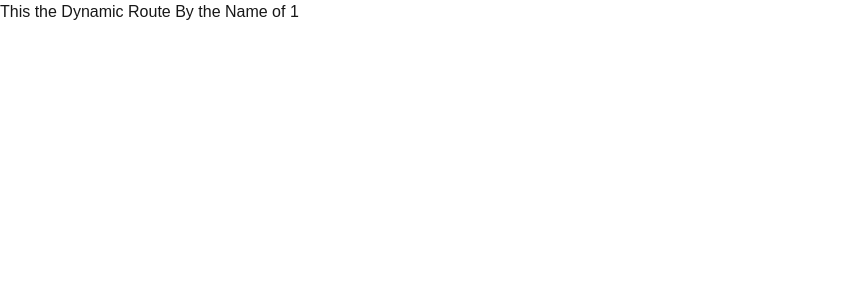
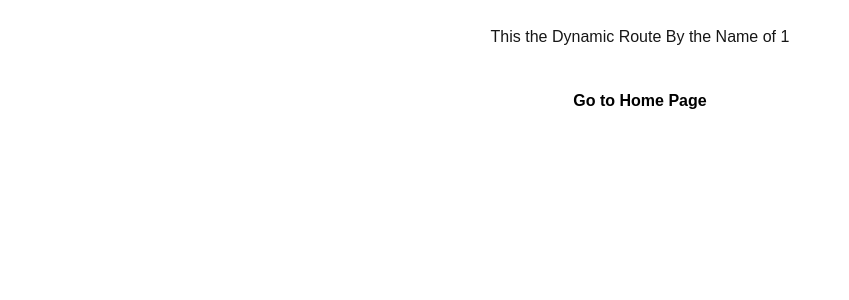
Before and after one commit to HasanCoder66/Governor-Sindh-Initiative-Practices, a Next.js app in the folder new-project/: page /user/1 in a window 1280 px wide. Shown: the top 300 px of the page, without its empty margins (0-849 px from the left). Built offline with nearby package versions, Linux system fonts and the light colour scheme.

Commit message:
router.push practice using Javascript

```diff
--- a/new-project/pages/user/[DynamicRoute].js
+++ b/new-project/pages/user/[DynamicRoute].js
@@ -1,14 +1,24 @@
-import React from 'react'
-import { useRouter } from 'next/router'
+import React from "react";
+import { useRouter } from "next/router";
 
 const DynamicRoute = () => {
-  const router = useRouter()
-  const {query} = router
-  console.log(query)
+  const router = useRouter();
+  const { query } = router;
+  console.log(query);
 
   return (
-    <div>{`This the Dynamic Route By the Name of ${query.DynamicRoute}`}</div>
-  )
-}
+    <div className="flex flex-col justify-center mt-[25px]">
+      <p className="text-center">
+        {`This the Dynamic Route By the Name of ${query.DynamicRoute}`}
+      </p>
+      <button
+        onClick={(e) => router.push(`/`)}
+        className="bg-white text-black  font-semibold m-auto p-[15px]   mt-[25px]"
+      >
+        Go to Home Page{" "}
+      </button>
+    </div>
+  );
+};
 
-export default DynamicRoute
+export default DynamicRoute;
```
